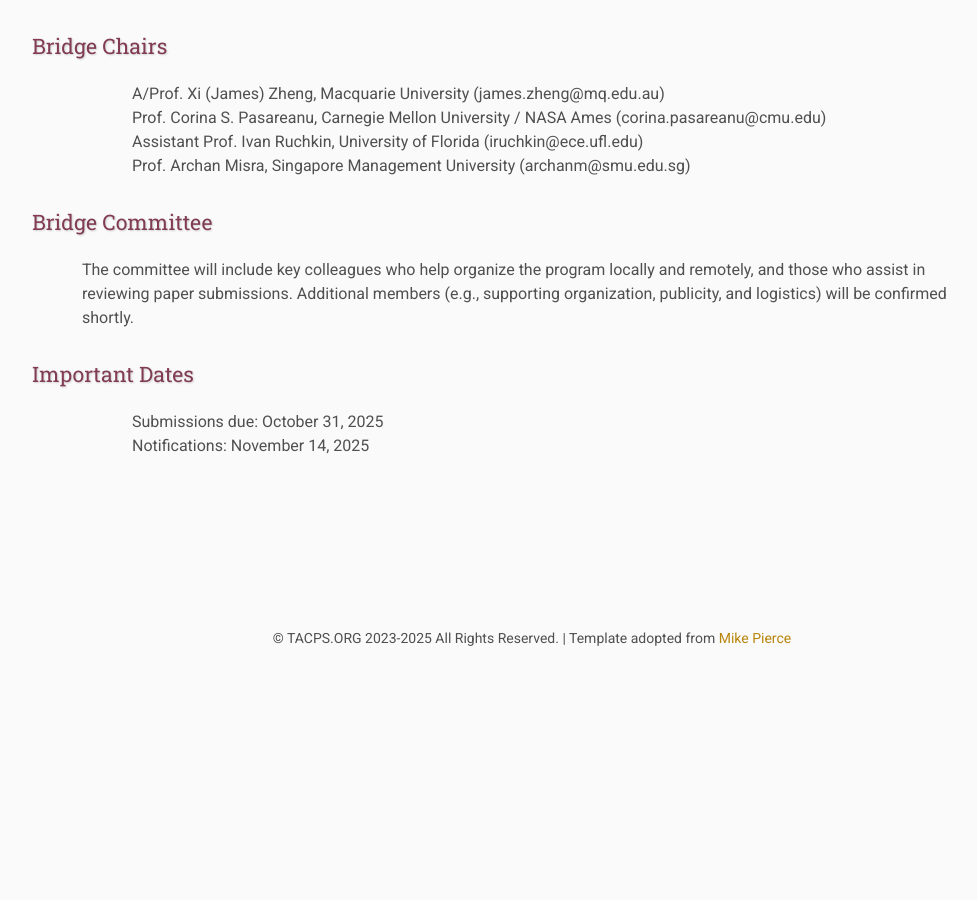
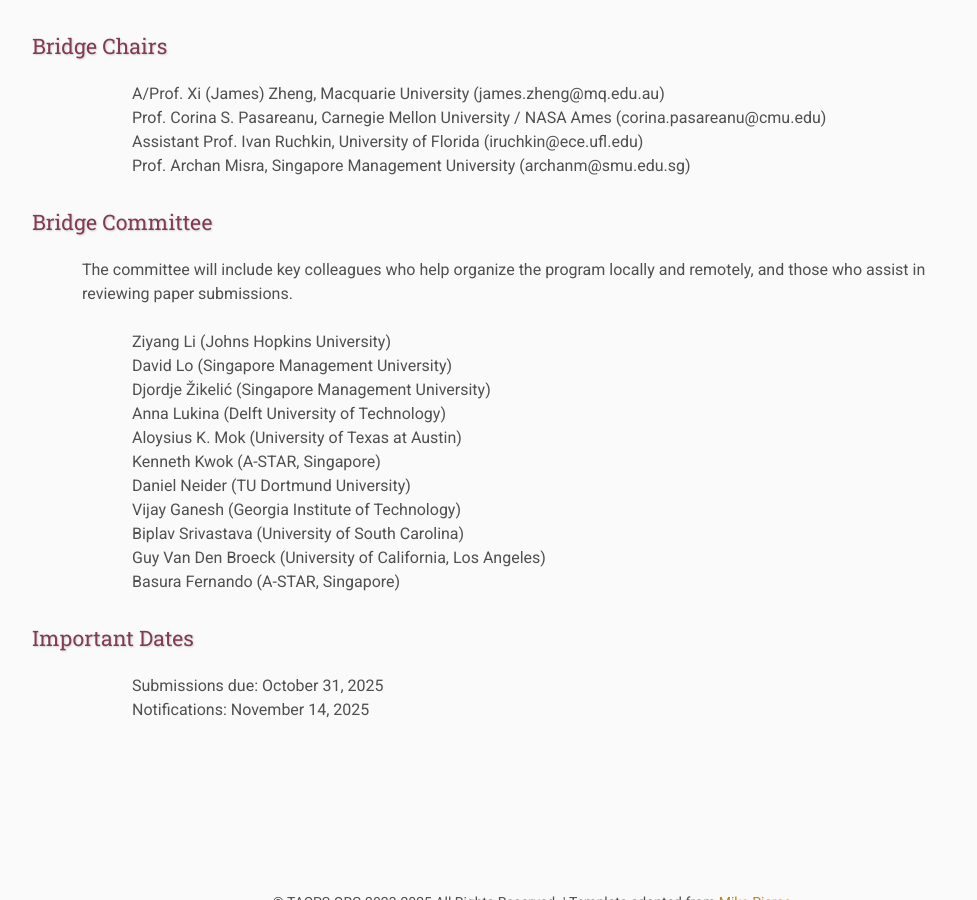
Before and after one commit to ITSEG-MQ/tacps, a Jekyll site: the page built from index.html, in a window 1280 px wide and 900 px high, scrolled down 1655 px. Shown: the whole window, without its empty margins (108-1085 px from the left). Built offline with Jekyll 4.4.1, drawn with Linux system fonts in a browser that asks for light colours; before the commit the page ends 2365 px from its top, so only the background shows below that.

Commit message:
Update index.html

```diff
--- a/index.html
+++ b/index.html
@@ -62,8 +62,21 @@
 
 <h4>Bridge Committee</h4>
 <p>
-    The committee will include key colleagues who help organize the program locally and remotely, and those who assist in reviewing paper submissions. Additional members (e.g., supporting organization, publicity, and logistics) will be confirmed shortly.
+    The committee will include key colleagues who help organize the program locally and remotely, and those who assist in reviewing paper submissions.
 </p>
+<ul>
+    <li>Ziyang Li (Johns Hopkins University)</li>
+    <li>David Lo (Singapore Management University)</li>
+    <li>Djordje Žikelić (Singapore Management University)</li>
+    <li>Anna Lukina (Delft University of Technology)</li>
+    <li>Aloysius K. Mok (University of Texas at Austin)</li>
+    <li>Kenneth Kwok (A-STAR, Singapore)</li>
+    <li>Daniel Neider (TU Dortmund University)</li>
+    <li>Vijay Ganesh (Georgia Institute of Technology)</li>
+    <li>Biplav Srivastava (University of South Carolina)</li>
+    <li>Guy Van Den Broeck (University of California, Los Angeles)</li>
+    <li>Basura Fernando (A-STAR, Singapore)</li>
+</ul>
 
 <h4>Important Dates</h4>
 <ul>
```
